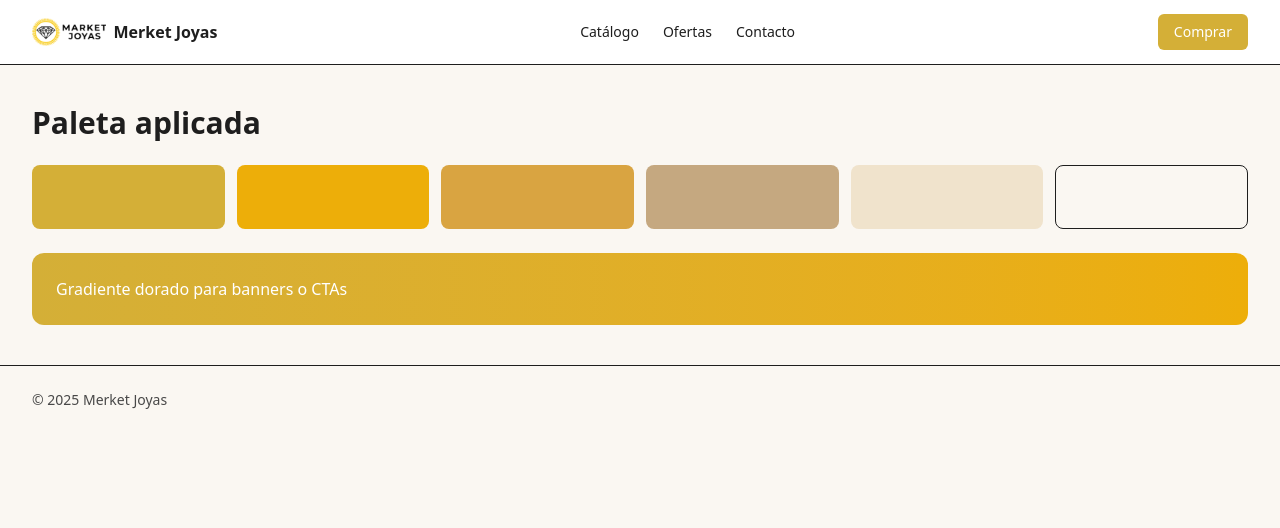
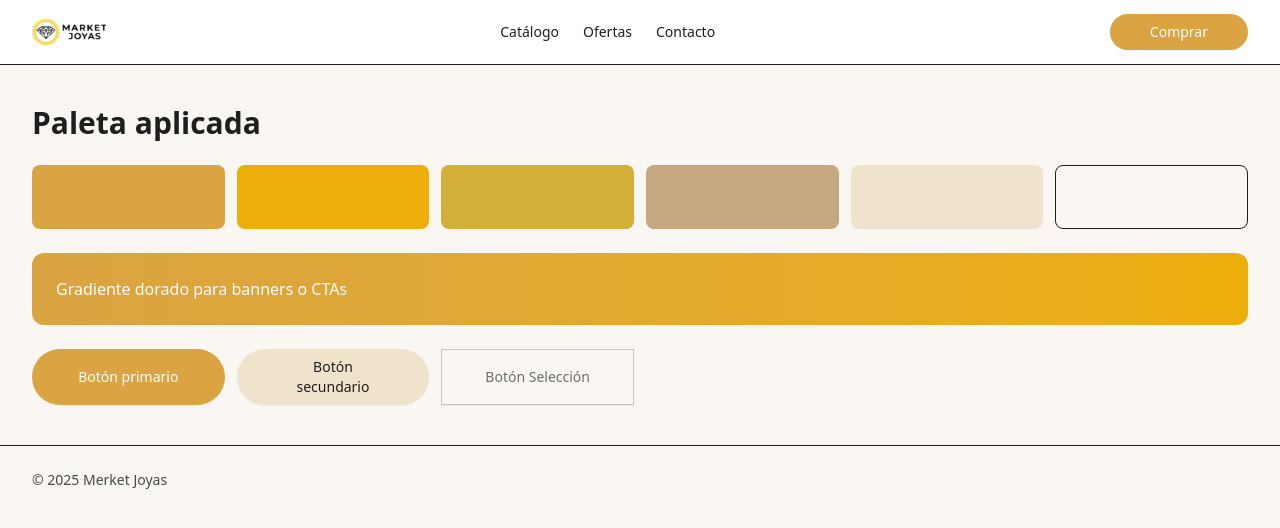
Before and after one commit to Ameteratzu/proyect-marketjoyas, a React (Vite) app: page / in a window 1280 px wide. Shown: the top 528 px of the page. Built offline with nearby package versions, Linux system fonts and the light colour scheme.

Commit message:
style: se definieron los botones

```diff
--- a/src/App.tsx
+++ b/src/App.tsx
@@ -5,7 +5,6 @@ export default function App() {
         <div className="container-p h-16 flex items-center justify-between">
           <a href="/" className="inline-flex items-center gap-2">
             <img src="/logo.svg" alt="Merket Joyas" className="h-7 w-auto" />
-            <span className="font-semibold">Merket Joyas</span>
           </a>
           <nav className="hidden md:flex items-center gap-6 text-sm">
             <a className="hover:text-brand" href="#">
@@ -37,6 +36,12 @@ export default function App() {
         <div className="rounded-xl p-6 text-white grad-gold">
           Gradiente dorado para banners o CTAs
         </div>
+
+        <div className="grid grid-cols-2 sm:grid-cols-3 lg:grid-cols-6 gap-3">
+          <button className="btn-primary">Botón primario</button>
+          <button className="btn-ghost">Botón secundario</button>
+          <button className="btn-selected">Botón Selección</button>
+        </div>
       </main>
 
       <footer className="border-t">
--- a/src/index.css
+++ b/src/index.css
@@ -2,17 +2,18 @@
 
 /** ====== Tokens ====== */
 @theme {
-  --color-brand:    #D4AF37; /*? dorado principal */
-  --color-accent:   #EDAE09; /*? acento/CTA */
-  --color-golddeep: #D9A441; /*? dorado intenso */
-  --color-sand:     #C5A880; /*? arena */
-  --color-cream:    #F0E3CC; /*? crema */
-  --color-fondo:    #FAF7F2; /*? fondo */
+  --color-brand:        #D9A441; /*? dorado principal */
+  --color-accent:       #EDAE09; /*? acento/CTA */
+  --color-inver-accent: #F5F0E8; /*? acento inverso */
+  --color-golddeep:     #D4AF37; /*? dorado intenso */
+  --color-sand:         #C5A880; /*? arena */
+  --color-cream:        #F0E3CC; /*? crema */
+  --color-fondo:        #FAF7F2; /*? fondo */
 
   /*? Neutros */
-  --color-oscuro:     #1E1E1E;
-  --color-graphite: #484848;
-  --color-white:    #FFFFFF;
+  --color-oscuro:       #1E1E1E;
+  --color-graphite:     #484848;
+  --color-white:        #FFFFFF;
 }
 
 /** ====== Base ====== */
@@ -23,19 +24,24 @@
 
 /** ====== Utilidades ====== */
 @utility btn {
-  @apply inline-flex items-center justify-center rounded-md px-4 py-2 text-sm font-medium transition;
+  @apply cursor-pointer inline-flex items-center justify-center rounded-4xl px-10 py-2 text-sm font-medium transition duration-300 ease-in-out shadow-2xs;
 }
 @utility btn-primary {
-  @apply btn bg-brand text-white hover:bg-golddeep focus:outline-none;
+  @apply btn bg-brand text-white hover:bg-cream hover:text-oscuro focus:outline-none;
 }
 @utility btn-ghost {
-  @apply btn bg-transparent text-oscuro hover:bg-cream/60;
+  @apply btn bg-cream text-oscuro hover:bg-brand hover:text-white;
 }
+
+@utility btn-selected {
+  @apply btn bg-transparent border border-[#c5c5c5] rounded-none hover:bg-accent text-[#6e6e6e] hover:text-white;
+}
+
 @utility container-p {
   @apply mx-auto w-full max-w-7xl px-4 sm:px-6 lg:px-8;
 }
 @utility card {
-  @apply rounded-xl border border-cream bg-white shadow-sm;
+  @apply rounded border border-none bg-white shadow-sm;
 }
 @utility grad-gold {
   @apply bg-gradient-to-r from-brand to-accent text-white;
```
